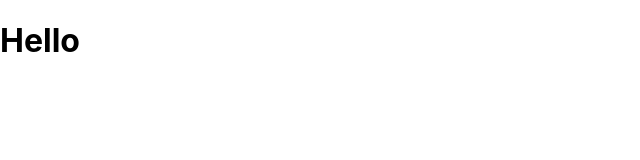
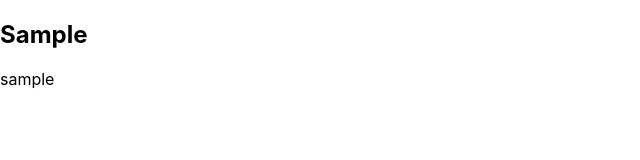
Before and after one commit to mc2522/Notetaking_App, a React (Create React App) app: page / in a window 1280 px wide. Shown: the top 160 px of the page, without its empty margins (0-640 px from the left). Built offline with nearby package versions, Linux system fonts and the light colour scheme.

Commit message:
Confirmed Note Component functions as expected

```diff
--- a/src/App.js
+++ b/src/App.js
@@ -1,12 +1,13 @@
-import React from 'react';
-import './App.css';
+import React from 'react'
+import Note from './Note'
+import './App.css'
 
 function App() {
   	return (
     	<div className="App">
-			<h1>Hello</h1>
+			<Note title="Sample" text="sample" />
     	</div>
   	)
 }
 
-export default App;
+export default App
--- a/src/Note.js
+++ b/src/Note.js
@@ -4,8 +4,27 @@ class Note extends Component {
     constructor() {
         super()
         this.state = {
-            sample: 0
+            date: "",
+            title: "",
+            text: ""
         }
+    }
+
+    componentDidMount() {
+        this.setState({
+            date: new Date(),
+            title: this.props.title,
+            text: this.props.text
+        })
+    }
+
+    render() {
+        return (
+            <div>
+                <h2>{this.state.title}</h2>
+                <p>{this.state.text}</p>
+            </div>
+        )
     }
 }
 
```
